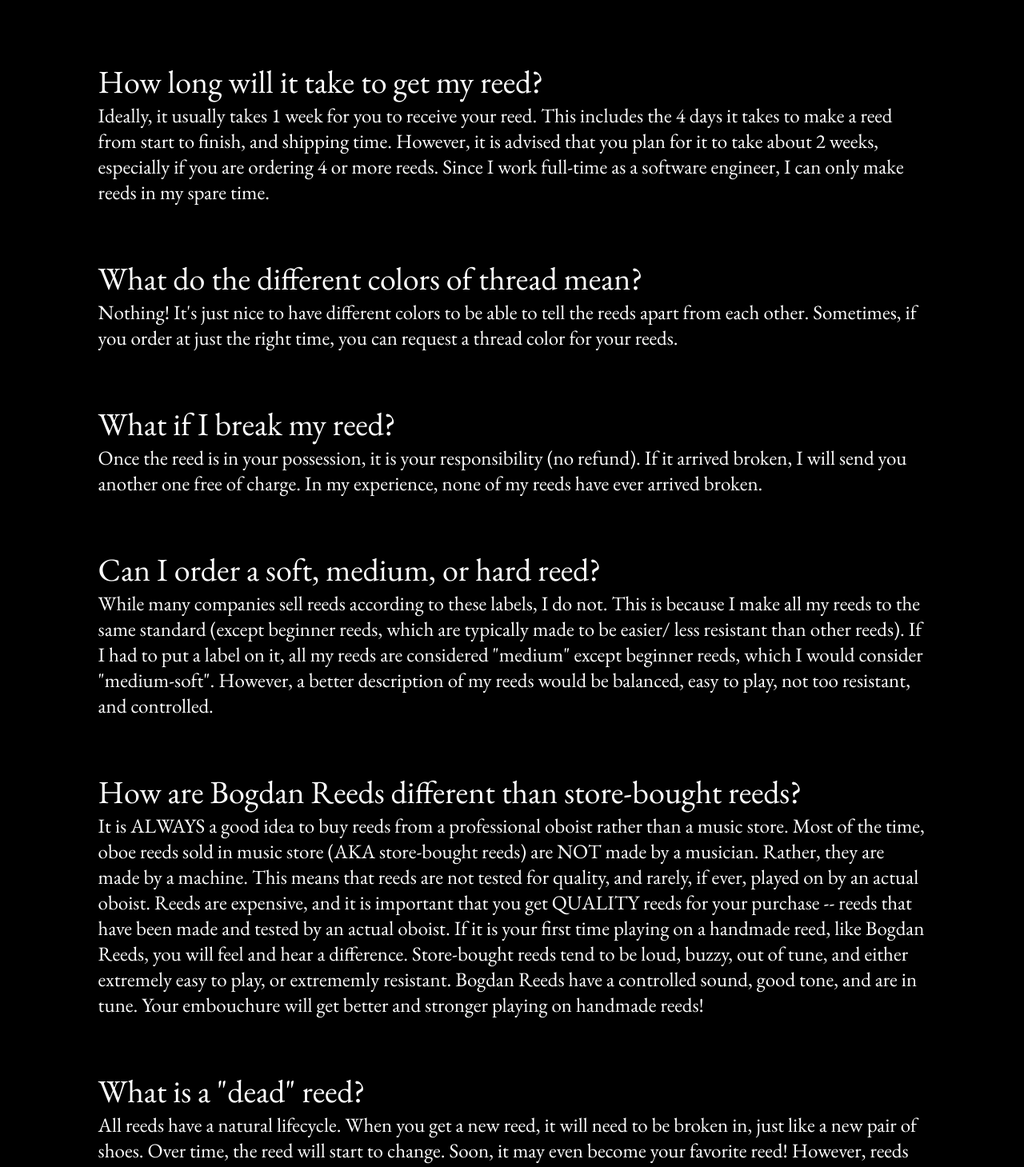
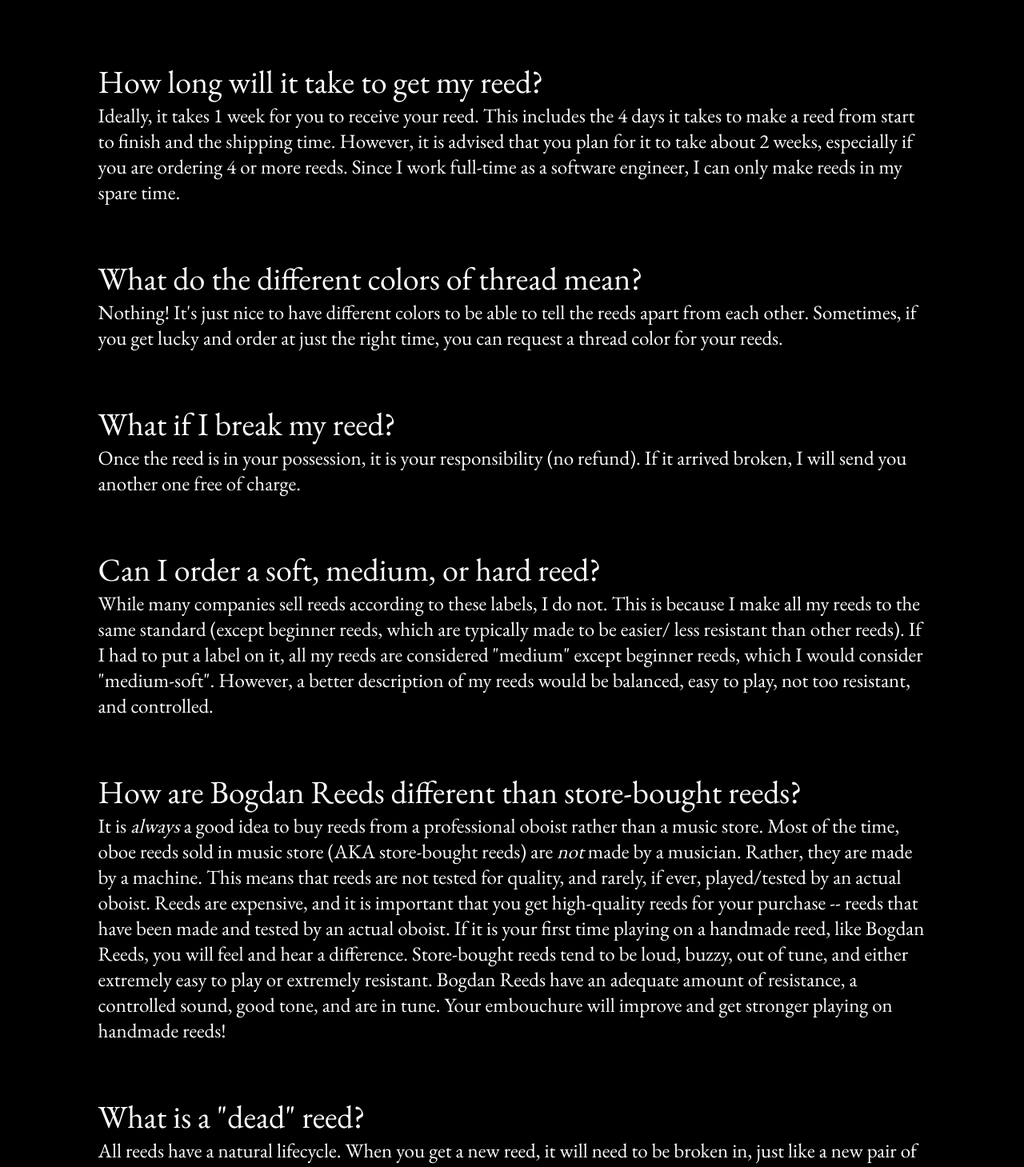
Before and after one commit to clairebogdan/bogdanreeds_website, a React (Create React App) app: page /FAQ in a window 1280 px wide. Shown: the part 1060-2519 px from the top of the page at 80% size. Built offline with nearby package versions, Linux system fonts and the light colour scheme.

Commit message:
Edited text on all pages

```diff
--- a/src/components/navbar/Navbar.css
+++ b/src/components/navbar/Navbar.css
@@ -4,7 +4,7 @@
     display: flex;
     justify-content: center;
     align-items: center;
-    font-size: 1.3rem;
+    font-size: 1.4rem;
 }
 
 .navbar-logo {
@@ -65,7 +65,7 @@
         display: flex;
         flex-direction: column;
         width: 100%;
-        height: 500px;
+        height: 520px;
         position: absolute;
         top: 80px;
         left: -100%;
@@ -74,7 +74,7 @@
     }
 
     .nav-menu.active {
-        background: #002e08;
+        background: #001303;
         left: 0;
         opacity: 0.98;
         transition: all 0.5s ease;
@@ -89,7 +89,7 @@
     }
 
     .nav-links:hover {
-        background-color: #011f06;
+        background-color: #013109;
         border-radius: 0;
     }
 
--- a/src/components/pages/FAQ.js
+++ b/src/components/pages/FAQ.js
@@ -18,8 +18,8 @@
                 </div>
 
                 <div className='answer'>
-                    Ideally, it usually takes 1 week for you to receive your reed. This includes the
-                    4 days it takes to make a reed from start to finish, and shipping time.
+                    Ideally, it takes 1 week for you to receive your reed. This includes the
+                    4 days it takes to make a reed from start to finish and the shipping time.
                     However, it is advised that you plan for it to take about 2 weeks,
                     especially if you are ordering 4 or more reeds.
                     Since I work full-time as a
@@ -35,7 +35,8 @@
 
                 <div className='answer'>
                     Nothing! It's just nice to have different colors to be able to tell
-                    the reeds apart from each other. Sometimes, if you order at just the right
+                    the reeds apart from each other. Sometimes, if you get lucky and
+                    order at just the right
                     time, you can request a thread color for your reeds.
                 </div>
             </div>
@@ -48,8 +49,7 @@
 
                 <div className='answer'>
                     Once the reed is in your possession, it is your responsibility (no refund).
-                    If it arrived broken, I will send you another one free of charge. In my experience,
-                    none of my reeds have ever arrived broken.
+                    If it arrived broken, I will send you another one free of charge.
                 </div>
             </div>
 
@@ -73,15 +73,15 @@
                 </div>
 
                 <div className='answer'>
-                    It is ALWAYS a good idea to buy reeds from a professional oboist rather than a music store.
-                    Most of the time, oboe reeds sold in music store (AKA store-bought reeds) are NOT made by a musician. Rather,
-                    they are made by a machine. This means that reeds are not tested for quality, and rarely, if ever, played on
-                    by an actual oboist. Reeds are expensive, and it is important that you get QUALITY reeds for your purchase --
+                    It is <i>always</i> a good idea to buy reeds from a professional oboist rather than a music store.
+                    Most of the time, oboe reeds sold in music store (AKA store-bought reeds) are <i>not</i> made by a musician. Rather,
+                    they are made by a machine. This means that reeds are not tested for quality, and rarely, if ever, played/tested
+                    by an actual oboist. Reeds are expensive, and it is important that you get high-quality reeds for your purchase --
                     reeds that have been made and tested by an actual oboist. If it is your first time playing on a handmade reed, like
                     Bogdan Reeds, you will feel and hear a difference. Store-bought reeds tend to be loud, buzzy, out of tune, and
-                    either extremely easy to play, or extrememly resistant.
-                    Bogdan Reeds have a controlled sound, good tone, and are in tune.
-                    Your embouchure will get better and stronger playing on handmade reeds!
+                    either extremely easy to play or extremely resistant.
+                    Bogdan Reeds have an adequate amount of resistance, a controlled sound, good tone, and are in tune.
+                    Your embouchure will improve and get stronger playing on handmade reeds!
                 </div>
             </div>
 
@@ -94,7 +94,7 @@
                     All reeds have a natural lifecycle. When you get a new reed, it will need to be broken in, just like a new
                     pair of shoes. Over time, the reed will start to change. Soon, it may even become
                     your favorite reed! However, reeds do not last forever. If you play everyday for at least an hour, your reed will
-                    likely "die" in about 2 months. A "dead" reed has the following qualities: the reed takes longer to soak than before,
+                    likely "die" in about 2 months. A "dead" reed has the following qualities: it looks fine overall, no chips or cracks, it takes longer to soak than before,
                     it is sharp in pitch, and it doesn't have a dark, deep tone anymore. You may find that playing low notes becomes harder
                     to do. The reed just doesn't feel as vibrant anymore. This tells you it's time to get a new reed!
                 </div>
@@ -106,7 +106,7 @@
                 </div>
 
                 <div className='answer'>
-                    Do not throw your reeds in the trash!!! The staples (the cork tubes) are resuable for oboe reed makers.
+                    Do not throw your reeds in the trash!!! The staples (cork tubes) are resuable for oboe reed makers.
                     Instead, fully break your reed and take the cane off the staple.
                     If you can, take the thread off too. You should be left with just the staple at this point. You should give these
                     staples to an oboist in your area that makes reeds, to your band director, or you can ship them back to me.
@@ -121,8 +121,8 @@
 
                 <div className='answer'>
                     Reeds take several days to make. While technically a reed can be made in one day, it is not a good
-                    idea. This is because reed cane has fibers that squish as you make the reed. If someone finishs a
-                    reed in one day, it is likely that the reed will sound <i>completely</i> different the next day, due to the
+                    idea. This is because reed cane has fibers that squish as you make the reed. If someone finishes a
+                    reed in one day, it is likely that the reed will sound <i>completely</i> different the next day due to the
                     fibers expanding back to their regular form. It is best to work on reeds bit by bit, allowing the cane
                     fibers to restore themselves throughout the process. This is how I make reeds: <br/>
                     Day 1 - Tie on, remove bark, clip open, slip cane in place<br/>
--- a/src/components/pages/ReedCare.js
+++ b/src/components/pages/ReedCare.js
@@ -26,7 +26,7 @@
                 <li>Old reed not sounding too great? It has probably run its course, and is now a "dead" reed. Time for a new one!
                 </li>
                 <br/>
-                <li>Soaking the reed in cold water can cause opening of the reed,
+                <li>Soaking the reed in cold water can cause a smaller opening of the reed,
                     and warm water can cause a larger opening of the reed. You usually can't go wrong
                     with soaking in lukewarm water.</li>
                     <br/>
@@ -34,7 +34,16 @@
                     The crossover is where the thread crosses over other strands of thread.
                 </li>
                 <br/>
-                <li>Reeds can change with the weather, but not always (cold or dry = closed reed, hot or humid = open reed)</li>
+                <li>If you reed opening is too small, try pinching the reed open by gently squeezing the sides.
+                    Don't squeeze too hard or the reed will crack!
+                    You can also try soaking it in warmer water next time.
+                </li>
+                <br/>
+                <li>If your reed opening is too large, try pinching the reed closed by gently squeezing the cane
+                    together. You can also try soaking it in cold water next time.
+                </li>
+                <br/>
+                <li>Reeds can change with the weather. Cold or dry = closed reed. Hot or humid = open reed.</li>
                 <br/>
                 <li>If the reed thread starts to unravel, try to save it! Do not let it unravel.
                     Use super glue to put it back in place.
@@ -69,7 +78,7 @@
                     <i class="fas fa-times-circle"/> Play on only one reed everyday. This will cause that reed to die quicker. Rotating reeds
                     everyday extends their lives.
                     <br/><br/>
-                    <i class="fas fa-times-circle"/> Be careless with you reed, and letting other people play your reed. Unless you <i>really </i>
+                    <i class="fas fa-times-circle"/> Be careless with you reed, and let other people play your reed. Unless you <i>really </i>
                     trust this person, no one should ever handle your oboe reeds besides you!
             </div>
         </div>
```
